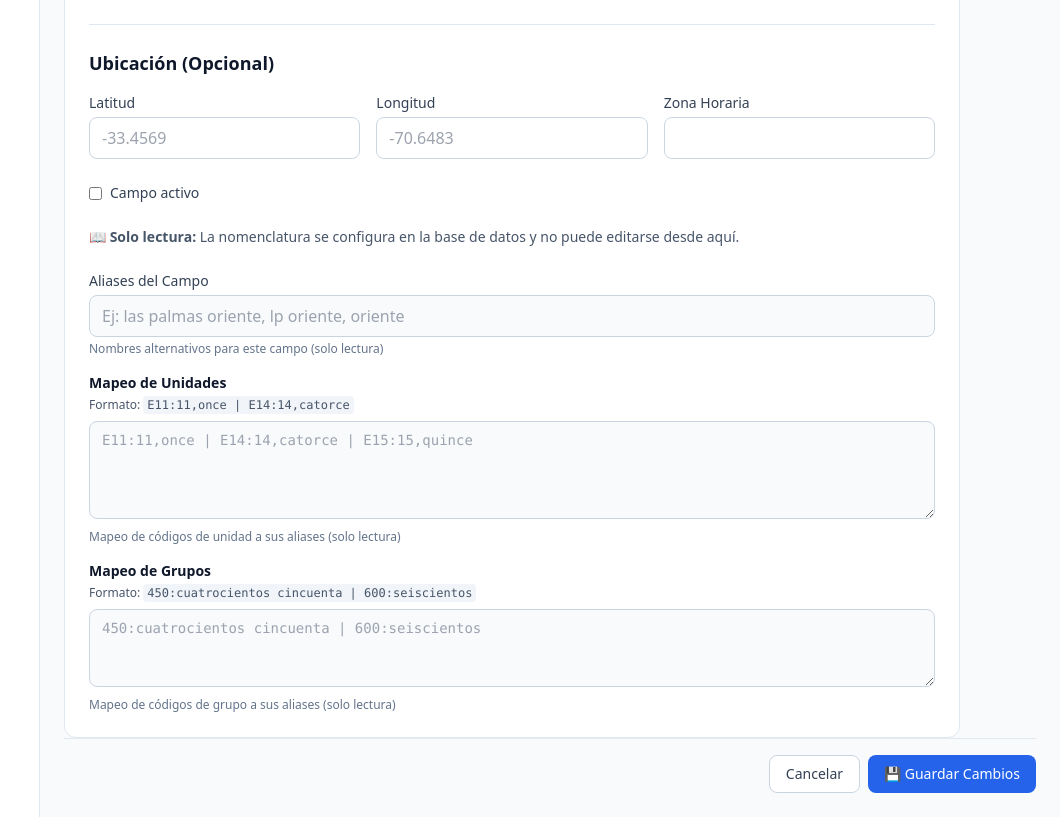
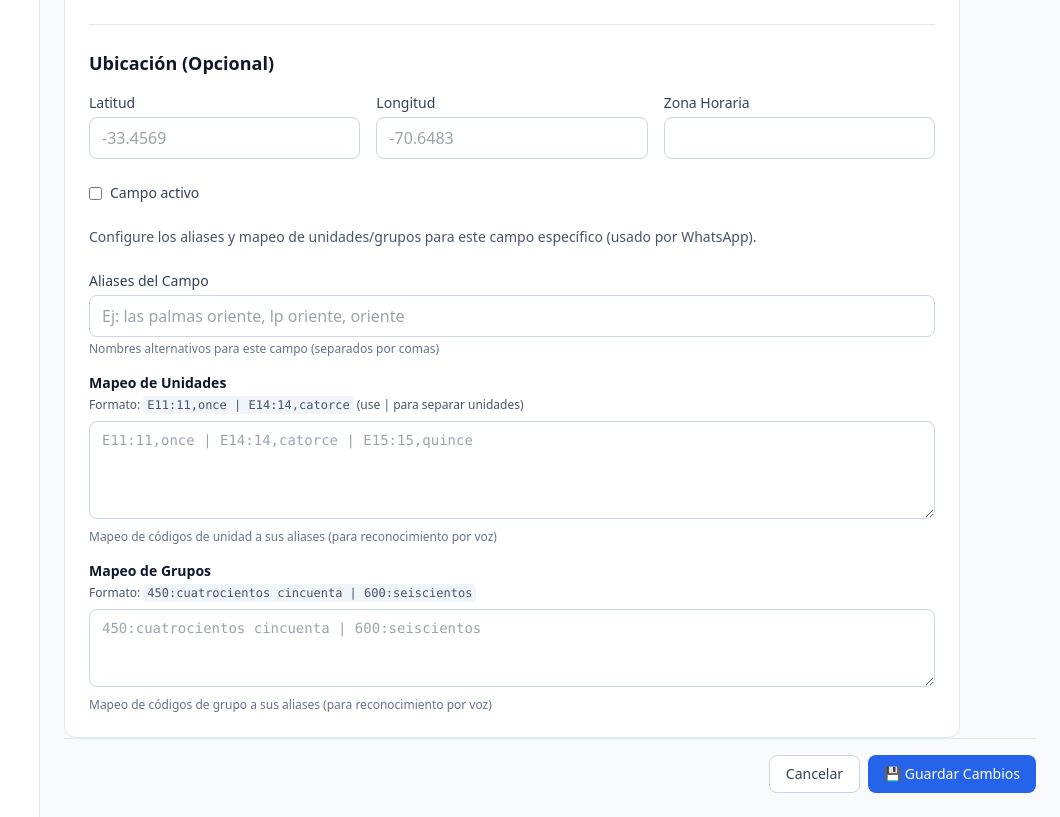
Before and after one commit to javierexe/jevo-admin-panel, a FastAPI app: template backend/app/admin_ui/templates/edit_field.html in a window 1280 px wide. Shown: the part 546-1363 px from the top of the page, without its empty margins (220-1280 px from the left). Run offline with FastAPI, Linux system fonts and the light colour scheme; the template is opened without the code that fills it, so the values that code supplies are empty; parts of the project's set-up code (start-up, migrations or seed data) failed here and were passed over; some libraries are stand-ins or nearby versions.

Commit message:
feat: habilitar edición de nomenclature_config por campo

```diff
--- a/backend/app/admin_ui/templates/edit_field.html
+++ b/backend/app/admin_ui/templates/edit_field.html
@@ -109,39 +109,34 @@
             </label>
         </div>
 
-            <p class="text-sm text-slate-600 mb-4">
-                📖 <strong>Solo lectura:</strong> La nomenclatura se configura en la base de datos y no puede editarse desde aquí.
-            </p>
+            <p class="text-sm text-slate-600 mb-4">Configure los aliases y mapeo de unidades/grupos para este campo específico (usado por WhatsApp).</p>
 
             <div class="space-y-4">
                 <div>
                     <label class="block text-sm font-medium text-slate-700 mb-1">Aliases del Campo</label>
                     <input type="text" name="field_aliases"
-                           class="w-full px-3 py-2 border border-slate-300 rounded-lg bg-slate-50 text-slate-600"
+                           class="w-full px-3 py-2 border border-slate-300 rounded-lg focus:ring-2 focus:ring-blue-500 focus:border-blue-500"
                            placeholder="Ej: las palmas oriente, lp oriente, oriente"
-                           value="{{ nomenclature.aliases }}"
-                           disabled readonly>
-                    <p class="mt-1 text-xs text-slate-500">Nombres alternativos para este campo (solo lectura)</p>
+                           value="{{ nomenclature.aliases }}">
+                    <p class="mt-1 text-xs text-slate-500">Nombres alternativos para este campo (separados por comas)</p>
                 </div>
 
                 <div>
                     <h4 class="text-sm font-semibold text-slate-900 mb-1">Mapeo de Unidades</h4>
-                    <p class="text-xs text-slate-600 mb-2">Formato: <code class="bg-slate-100 px-1 py-0.5 rounded text-xs">E11:11,once | E14:14,catorce</code></p>
+                    <p class="text-xs text-slate-600 mb-2">Formato: <code class="bg-slate-100 px-1 py-0.5 rounded text-xs">E11:11,once | E14:14,catorce</code> (use | para separar unidades)</p>
                     <textarea name="units_mapping" rows="4"
-                              class="w-full px-3 py-2 border border-slate-300 rounded-lg bg-slate-50 text-slate-600 font-mono text-sm"
-                              placeholder="E11:11,once | E14:14,catorce | E15:15,quince"
-                              disabled readonly>{{ nomenclature.units_text }}</textarea>
-                    <p class="mt-1 text-xs text-slate-500">Mapeo de códigos de unidad a sus aliases (solo lectura)</p>
+                              class="w-full px-3 py-2 border border-slate-300 rounded-lg focus:ring-2 focus:ring-blue-500 focus:border-blue-500 font-mono text-sm"
+                              placeholder="E11:11,once | E14:14,catorce | E15:15,quince">{{ nomenclature.units_text }}</textarea>
+                    <p class="mt-1 text-xs text-slate-500">Mapeo de códigos de unidad a sus aliases (para reconocimiento por voz)</p>
                 </div>
 
                 <div>
                     <h4 class="text-sm font-semibold text-slate-900 mb-1">Mapeo de Grupos</h4>
                     <p class="text-xs text-slate-600 mb-2">Formato: <code class="bg-slate-100 px-1 py-0.5 rounded text-xs">450:cuatrocientos cincuenta | 600:seiscientos</code></p>
                     <textarea name="groups_mapping" rows="3"
-                              class="w-full px-3 py-2 border border-slate-300 rounded-lg bg-slate-50 text-slate-600 font-mono text-sm"
-                              placeholder="450:cuatrocientos cincuenta | 600:seiscientos"
-                              disabled readonly>{{ nomenclature.groups_text }}</textarea>
-                    <p class="mt-1 text-xs text-slate-500">Mapeo de códigos de grupo a sus aliases (solo lectura)</p>
+                              class="w-full px-3 py-2 border border-slate-300 rounded-lg focus:ring-2 focus:ring-blue-500 focus:border-blue-500 font-mono text-sm"
+                              placeholder="450:cuatrocientos cincuenta | 600:seiscientos">{{ nomenclature.groups_text }}</textarea>
+                    <p class="mt-1 text-xs text-slate-500">Mapeo de códigos de grupo a sus aliases (para reconocimiento por voz)</p>
                 </div>
             </div>
         </div>
```
Also changed, not shown: backend/app/admin_ui/router.py (+11 -0 lines).
